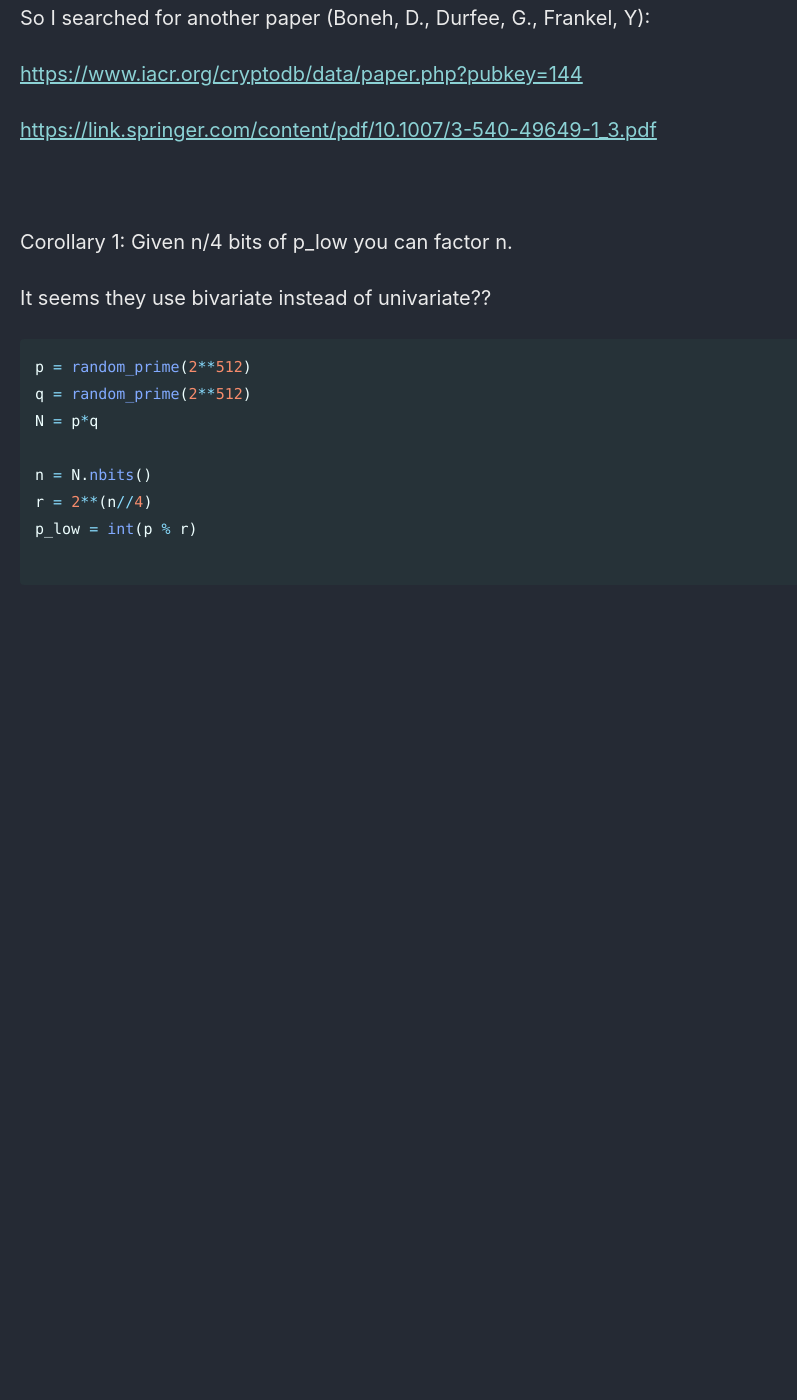
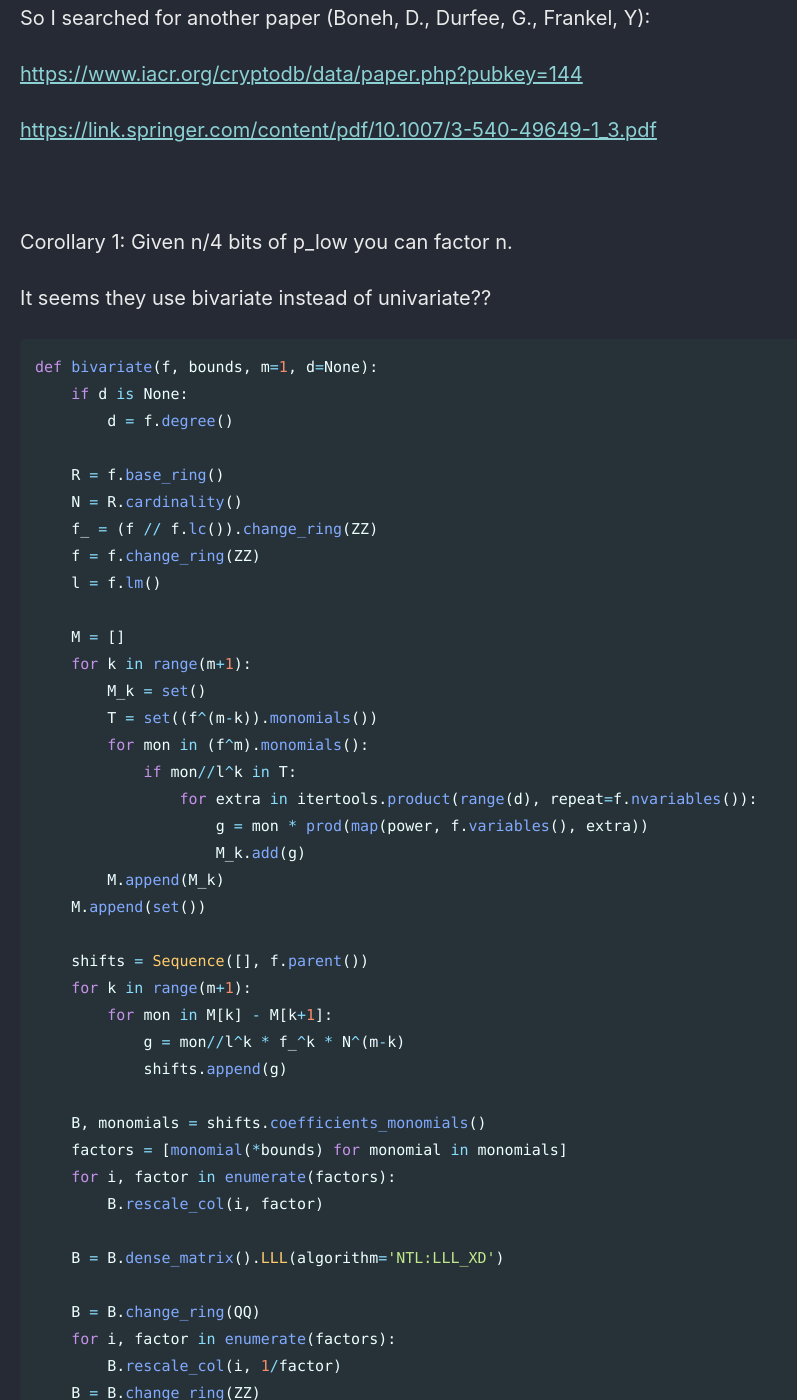
Before and after one commit to Connor-McCartney/Connor-McCartney.github.io, a Jekyll site: the page built from _pages/cryptography/small-roots/leakeD-AirOverflow-CTF-2024.md, in a window 1280 px wide and 1400 px high, scrolled down 3885 px. Shown: the whole window, without its empty margins (0-797 px from the left). Built offline with Jekyll 4.4.1, drawn with Linux system fonts in a browser that asks for light colours; cached includes are drawn as plain includes; before the commit the page ends 4515 px from its top, so only the background shows below that; some of the changed text lies outside the part shown.

Commit message:
Update leakeD-AirOverflow-CTF-2024.md

````diff
--- a/_pages/cryptography/small-roots/leakeD-AirOverflow-CTF-2024.md
+++ b/_pages/cryptography/small-roots/leakeD-AirOverflow-CTF-2024.md
@@ -166,6 +166,65 @@ Corollary 1: Given n/4 bits of p_low you can factor n.
 It seems they use bivariate instead of univariate??
 
 ```python
+def bivariate(f, bounds, m=1, d=None):
+    if d is None:
+        d = f.degree()
+
+    R = f.base_ring()
+    N = R.cardinality()
+    f_ = (f // f.lc()).change_ring(ZZ)
+    f = f.change_ring(ZZ)
+    l = f.lm()
+
+    M = []
+    for k in range(m+1):
+        M_k = set()
+        T = set((f^(m-k)).monomials())
+        for mon in (f^m).monomials():
+            if mon//l^k in T:
+                for extra in itertools.product(range(d), repeat=f.nvariables()):
+                    g = mon * prod(map(power, f.variables(), extra))
+                    M_k.add(g)
+        M.append(M_k)
+    M.append(set())
+
+    shifts = Sequence([], f.parent())
+    for k in range(m+1):
+        for mon in M[k] - M[k+1]:
+            g = mon//l^k * f_^k * N^(m-k)
+            shifts.append(g)
+
+    B, monomials = shifts.coefficients_monomials()
+    factors = [monomial(*bounds) for monomial in monomials]
+    for i, factor in enumerate(factors):
+        B.rescale_col(i, factor)
+
+    B = B.dense_matrix().LLL(algorithm='NTL:LLL_XD')
+
+    B = B.change_ring(QQ)
+    for i, factor in enumerate(factors):
+        B.rescale_col(i, 1/factor)
+    B = B.change_ring(ZZ)
+    H = [h for h in B * monomials if not h.is_zero()]
+
+    # resultant solver (stolen from maple3142, great for bivariate)
+    print(comb(len(H), 2))
+    for f1, f2 in tqdm(itertools.combinations(H, r=2)):
+        x, y = f.parent().gens()
+        x = f1.parent()(x)
+        y = f1.parent()(y)
+        res = f1.resultant(f2,y).univariate_polynomial()
+        if res == 0:
+            continue
+        rs = res.roots()
+        if rs:
+            x = rs[0][0]
+            y = f1.subs(x=x).univariate_polynomial().roots()[0][0]
+            return (x, y)
+```
+
+
+```python
 p = random_prime(2**512)
 q = random_prime(2**512)
 N = p*q
````
